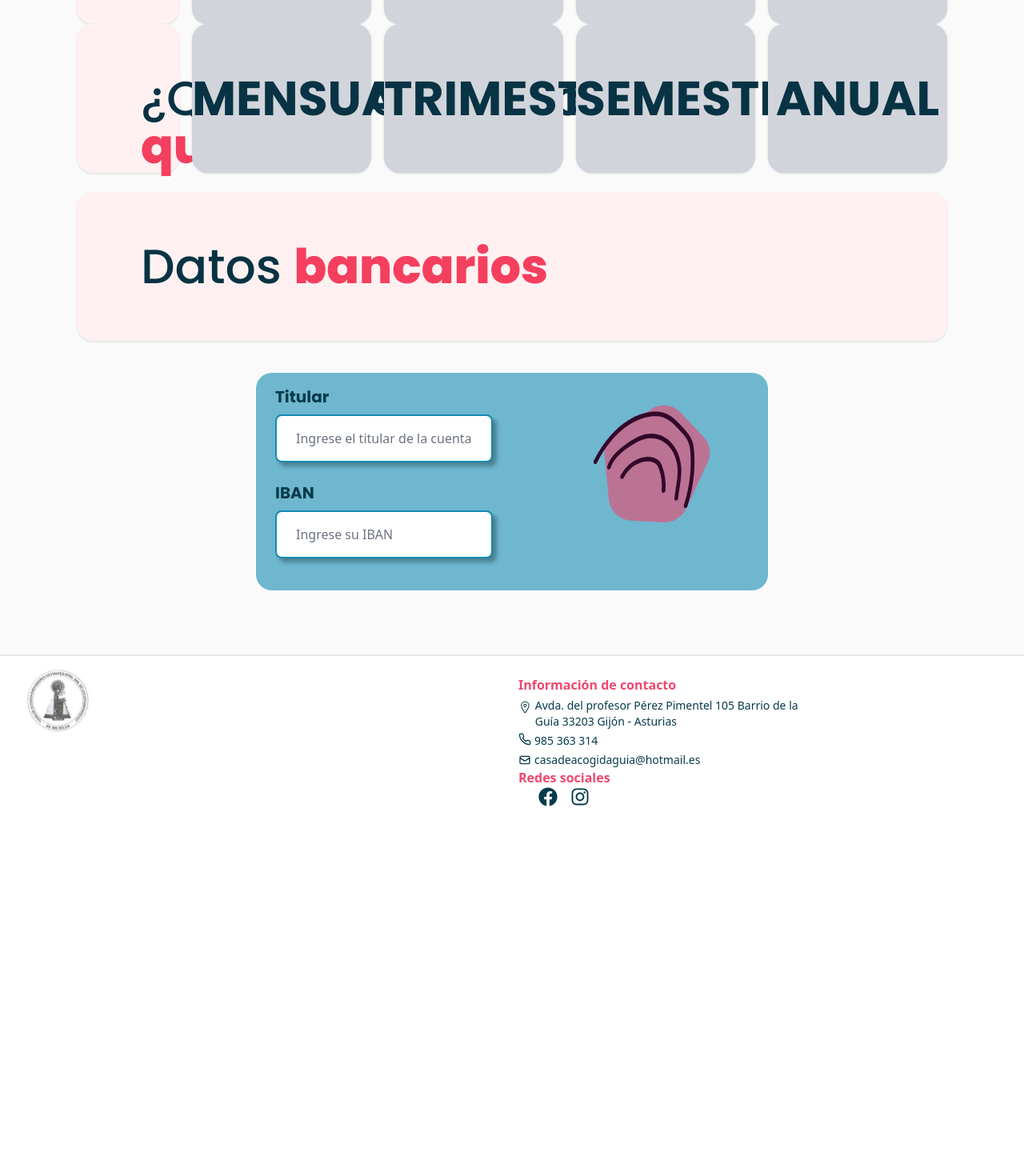
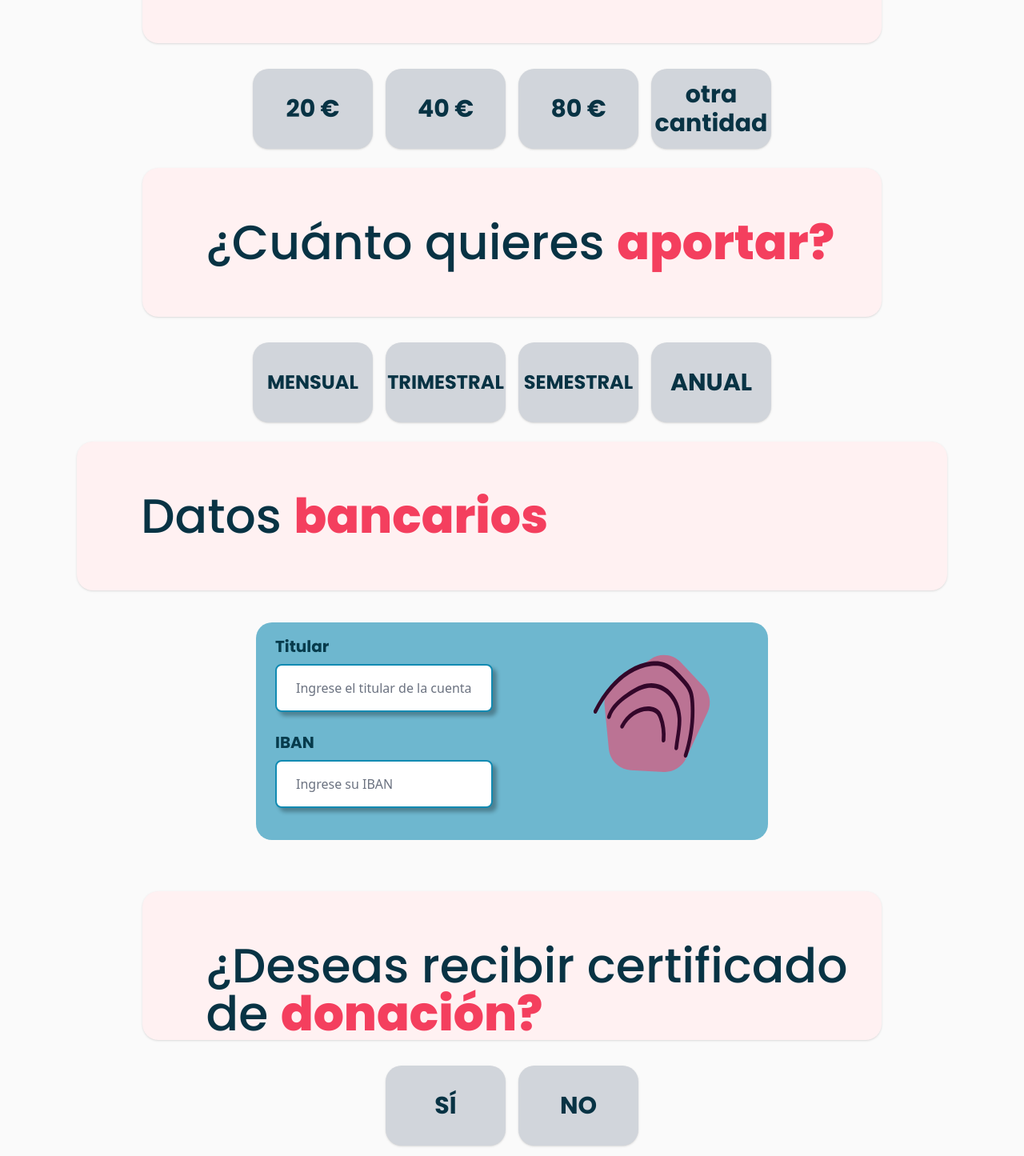
Before and after one commit to vallefarinha/front-casa, a React (Vite) app: page /form in a window 1280 px wide. Shown: the part 1065-2510 px from the top of the page at 80% size. Before the commit the page ends 2097 px from the top, so only its background shows below. Built offline with nearby package versions, Linux system fonts and the light colour scheme.

Commit message:
donation option

```diff
--- a/src/components/form/BoxSelect.jsx
+++ b/src/components/form/BoxSelect.jsx
@@ -1,6 +1,6 @@
 import React, { useState } from 'react';
 
-const BoxSelect = ({ amount }) => {
+const BoxSelect = ({ amount, customStyle, textSize }) => {
   const [isSelected, setIsSelected] = useState(false);
   const [isHovered, setIsHovered] = useState(false);
 
@@ -18,7 +18,8 @@ const BoxSelect = ({ amount }) => {
 
   return (
     <div
-    className={`w-56 min-h-[145px] relative rounded-[20px] shadow ${isSelected ? 'bg-primaryColor text-white' : isHovered ? 'bg-cyan-600 text-white' : 'bg-gray-300 text-cyan-950'} font-poppinsBold ${amount === 'Otra cantidad' ? 'text-4xl' : 'text-6xl'} text-center cursor-pointer flex items-center justify-center`}
+    className={`relative rounded-[20px] shadow ${isSelected ? 'bg-primaryColor text-white' : isHovered ? 'bg-cyan-600 text-white' : 'bg-gray-300 text-cyan-950'} font-poppinsBold text-${textSize} text-center cursor-pointer flex items-center justify-center`}
+    style={customStyle}
     onMouseEnter={handleMouseEnter}
     onMouseLeave={handleMouseLeave}
     onClick={handleClick}
--- /dev/null
+++ b/src/components/form/DonationOption.jsx
@@ -0,0 +1,17 @@
+import React from "react";
+import BoxSelect from "../form/BoxSelect";
+import TitleForm from "../form/TitleForm";
+
+const DonationOption = () => {
+  return (
+    <div className="flex flex-col items-center w-[85%] mx-auto mt-6">
+      <TitleForm wordBlue="¿Deseas recibir certificado de" wordPink="donación?" textAlign="center" />
+      <div className="flex space-x-4 mt-8">
+            <BoxSelect amount="SÍ" customStyle={{width: '150px', height: '100px'}} textSize="3xl" />
+            <BoxSelect amount="NO" customStyle={{width: '150px', height: '100px'}} textSize="3xl" />
+      </div>
+    </div>
+  );
+};
+
+export default DonationOption;
--- a/src/components/form/MoneySelect.jsx
+++ b/src/components/form/MoneySelect.jsx
@@ -4,13 +4,13 @@ import TitleForm from "../form/TitleForm";
 
 const MoneySelect = () => {
   return (
-    <div className="flex space-x-4 justify-center w-[85%] mx-auto">
-        <TitleForm wordBlue="¿Cuánto quieres" wordPink="aportar?" textAlign="center" />
-        <div className="flex space-x-4">
-      <BoxSelect amount="20 €" />
-      <BoxSelect amount="40 €" />
-      <BoxSelect amount="80 €" />
-      <BoxSelect amount="Otra cantidad" />
+    <div className="flex flex-col items-center w-[85%] mx-auto mt-6">
+      <TitleForm wordBlue="¿Cuánto quieres" wordPink="aportar?" textAlign="center" />
+      <div className="flex space-x-4 mt-8">
+            <BoxSelect amount="20 €" customStyle={{width: '150px', height: '100px'}} textSize="3xl" />
+            <BoxSelect amount="40 €" customStyle={{width: '150px', height: '100px'}} textSize="3xl" />
+            <BoxSelect amount="80 €" customStyle={{width: '150px', height: '100px'}} textSize="3xl" />
+            <BoxSelect amount="otra cantidad" customStyle={{width: '150px', height: '100px'}} textSize="3xl" />
       </div>
     </div>
   );
--- a/src/components/form/Periodicity.jsx
+++ b/src/components/form/Periodicity.jsx
@@ -3,17 +3,17 @@ import BoxSelect from "../form/BoxSelect";
 import TitleForm from "../form/TitleForm";
 
 const Periodicity = () => {
-  return (
-    <div className="flex space-x-4 justify-center w-[85%] mx-auto">
-        <TitleForm wordBlue="¿Qué periodicidad" wordPink="quieres?" textAlign="center" />
-        <div className="flex space-x-4">
-      <BoxSelect amount="MENSUAL" />
-      <BoxSelect amount="TRIMESTRAL" />
-      <BoxSelect amount="SEMESTRAL" />
-      <BoxSelect amount="ANUAL" />
-      </div>
-    </div>
-  );
-};
+    return (
+        <div className="flex flex-col items-center w-[85%] mx-auto mt-6">
+          <TitleForm wordBlue="¿Cuánto quieres" wordPink="aportar?" textAlign="center" />
+          <div className="flex space-x-4 mt-8">
+            <BoxSelect amount="MENSUAL" customStyle={{width: '150px', height: '100px'}} textSize="2xl" />
+            <BoxSelect amount="TRIMESTRAL" customStyle={{width: '150px', height: '100px'}} textSize="2xl" />
+            <BoxSelect amount="SEMESTRAL" customStyle={{width: '150px', height: '100px'}} textSize="2xl" />
+            <BoxSelect amount="ANUAL" customStyle={{width: '150px', height: '100px'}} textSize="3xl" />
+          </div>
+        </div>
+      );
+    };
 
 export default Periodicity;
--- a/src/pages/PartnerForm.jsx
+++ b/src/pages/PartnerForm.jsx
@@ -3,6 +3,7 @@ import FormBlue from "../components/form/formBlue";
 import MoneySelect from "../components/form/MoneySelect"
 import Periodicity from "../components/form/Periodicity";
 import Title from "../components/title/Title";
+import DonationOption from "../components/form/DonationOption";
 
 function PartnerForm() {
   return (
@@ -16,6 +17,7 @@ function PartnerForm() {
       <MoneySelect />
       <Periodicity />
       <BankBlue />
+      <DonationOption />
     </div>
   );
 }
```
